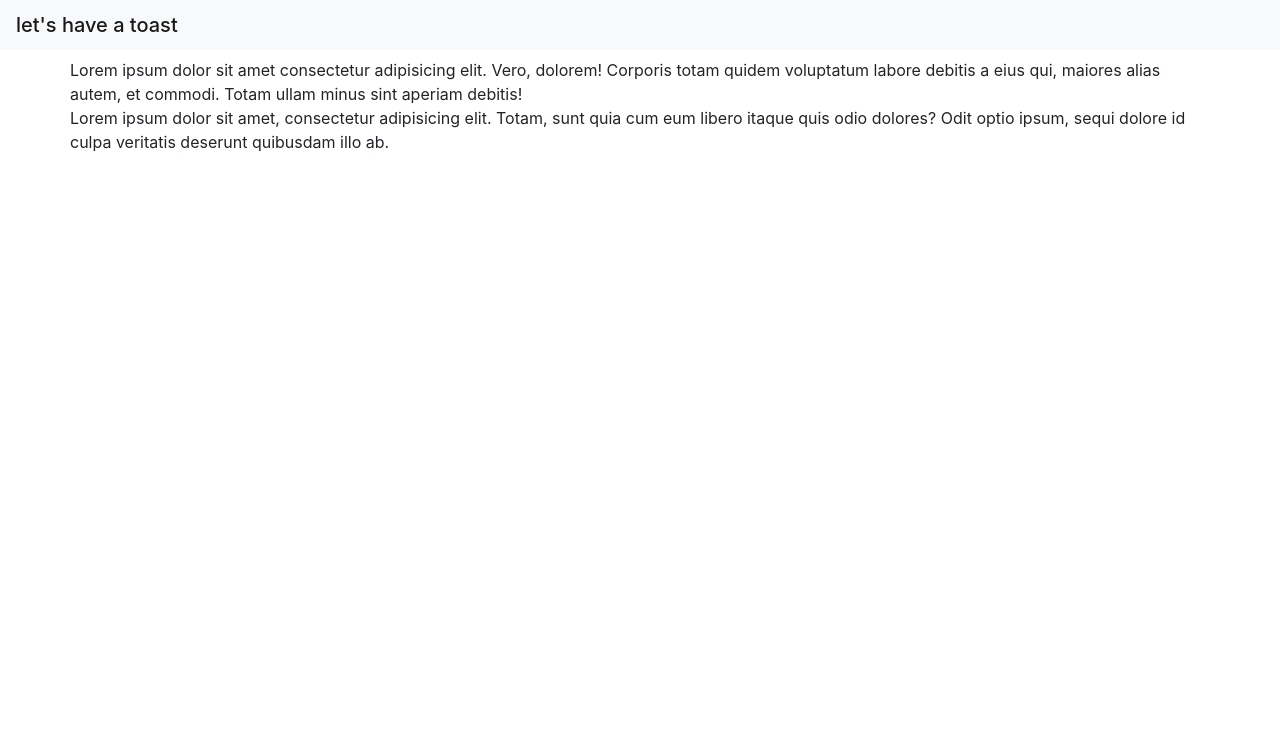
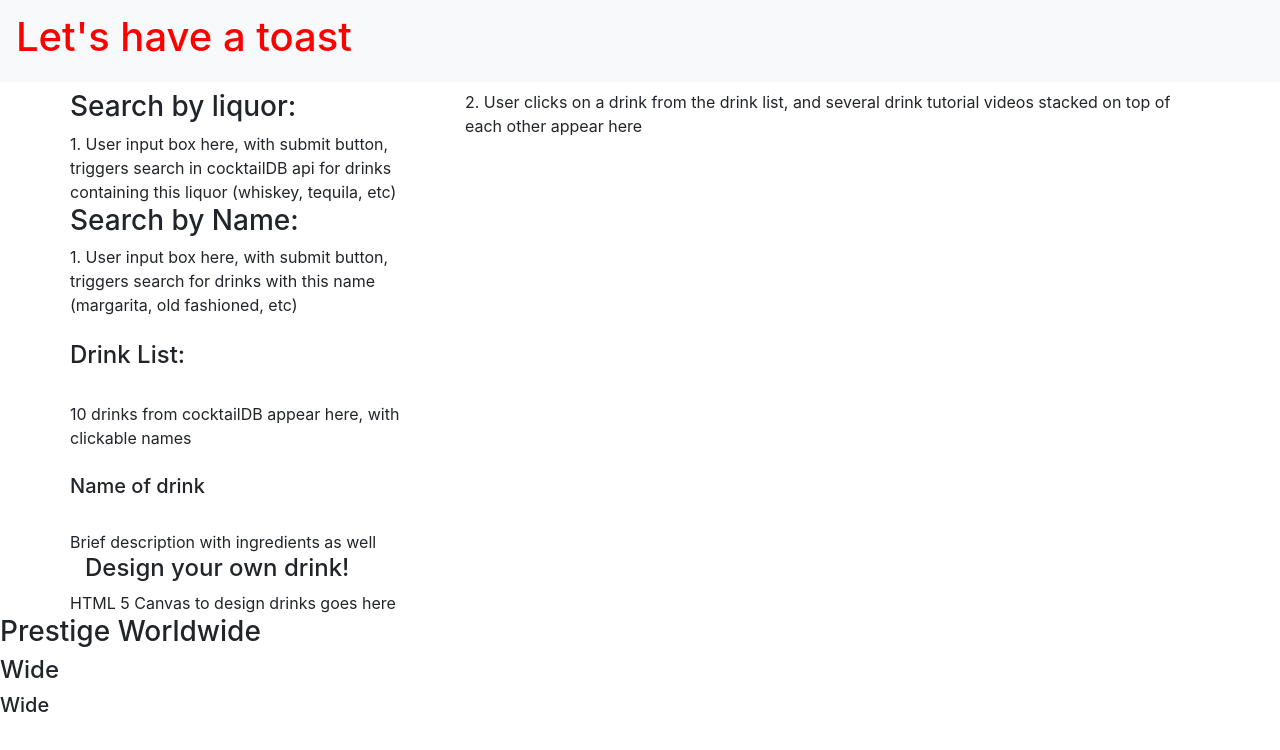
Before and after one commit to doz-a/projectone, a plain HTML site: page index.html in a window 1280 px wide. Drawn offline with nearby package versions, Linux system fonts and the light colour scheme.

Commit message:
added skeleton to HTML, added cocktailDB links to code.js

```diff
--- a/index.html
+++ b/index.html
@@ -18,24 +18,71 @@
 <body>
     <h1>
         <nav class="navbar navbar-light bg-light">
-            <span class="navbar-brand mb-0 h1">let's have a toast</span>
+            <span class="navbar-brand mb-0 h1">
+                <h1>
+                    Let's have a toast
+                </h1>
+            </span>
         </nav>
     </h1>
+
     <div class="container">
         <div class="row">
-            <div class="col-xs-4" id="youtube">
-                Lorem ipsum dolor sit amet consectetur adipisicing elit. Vero, dolorem! Corporis totam quidem voluptatum
-                labore debitis a eius qui, maiores alias autem, et commodi. Totam ullam minus sint aperiam debitis!
+            <div class="col-sm-4">
+                <div class="row">
+                    <h3>
+                        Search by liquor:
+                    </h3>
+                </div>
+                <div class="row">
+                    1. User input box here, with submit button, triggers search in cocktailDB api for drinks
+                    containing this liquor (whiskey, tequila, etc)
+                    <!-- input needs id of "input2" -->
+                    <!-- Submit button needs an id "submit1" -->
+                </div>
+                <div class="row">
+                    <h3>
+                        Search by Name:
+                    </h3>
+                </div>
+                <div class="row">
+                    1. User input box here, with submit button, triggers search for drinks with this name (margarita,
+                    old fashioned, etc)
+                    <!-- Input needs id of "input2" -->
+                    <!-- Submit button needs an id "submit2" -->
+                </div>
+                <br>
+                <div class="row">
+                    <h4>
+                        Drink List:
+                    </h4>
+                </div>
+                <br>
+                <div class="row" id="drinkList">
+                    10 drinks from cocktailDB appear here, with clickable names
+                    <br>
+                    <br>
+                    <h5 id="d1">Name of drink</h5>
+                    <br>
+                    Brief description with ingredients as well
+                </div>
+                <h4>Design your own drink!</h4>
+                <div class="row" id="canvas">
+                    HTML 5 Canvas to design drinks goes here
+                </div>
             </div>
-            <div class="col-xs-8" id="drinkList">
-                Lorem ipsum dolor sit amet, consectetur adipisicing elit. Totam, sunt quia cum eum libero itaque quis
-                odio dolores? Odit optio ipsum, sequi dolore id culpa veritatis deserunt quibusdam illo ab.
+            <div class="col-sm-8" id="youTube">
+                2. User clicks on a drink from the drink list, and several drink tutorial videos stacked on top of each
+                other appear here
             </div>
         </div>
     </div>
-    <script src="https://code.jquery.com/jquery-3.3.1.slim.min.js"
-        integrity="sha384-q8i/X+965DzO0rT7abK41JStQIAqVgRVzpbzo5smXKp4YfRvH+8abtTE1Pi6jizo"
-        crossorigin="anonymous"></script>
+
+
+
+
+
+    <script src="https://code.jquery.com/jquery.js"></script>
     <script src="https://cdnjs.cloudflare.com/ajax/libs/popper.js/1.14.7/umd/popper.min.js"
         integrity="sha384-UO2eT0CpHqdSJQ6hJty5KVphtPhzWj9WO1clHTMGa3JDZwrnQq4sF86dIHNDz0W1"
         crossorigin="anonymous"></script>
@@ -43,6 +90,11 @@
         integrity="sha384-JjSmVgyd0p3pXB1rRibZUAYoIIy6OrQ6VrjIEaFf/nJGzIxFDsf4x0xIM+B07jRM"
         crossorigin="anonymous"></script>
 
+    <footer>
+        <h3>Prestige Worldwide</h3>
+        <h4>Wide</h4>
+        <h5>Wide</h5>
+    </footer>
 </body>
 
 </html>
--- a/javascript/code.js
+++ b/javascript/code.js
@@ -2,6 +2,12 @@
 // git pull origin master at each session that you begin!
 
 // document ready
+
+// link for search cocktail by name api :
+// https://www.thecocktaildb.com/api/json/v1/1/search.php?i=vodka
+
+// link for search cocktail by ingredient api :
+// https://www.thecocktaildb.com/api/json/v1/1/filter.php?i=Gin
 
 // ajax function to search for liquor preference
 // liquor preference needs an input box
```
